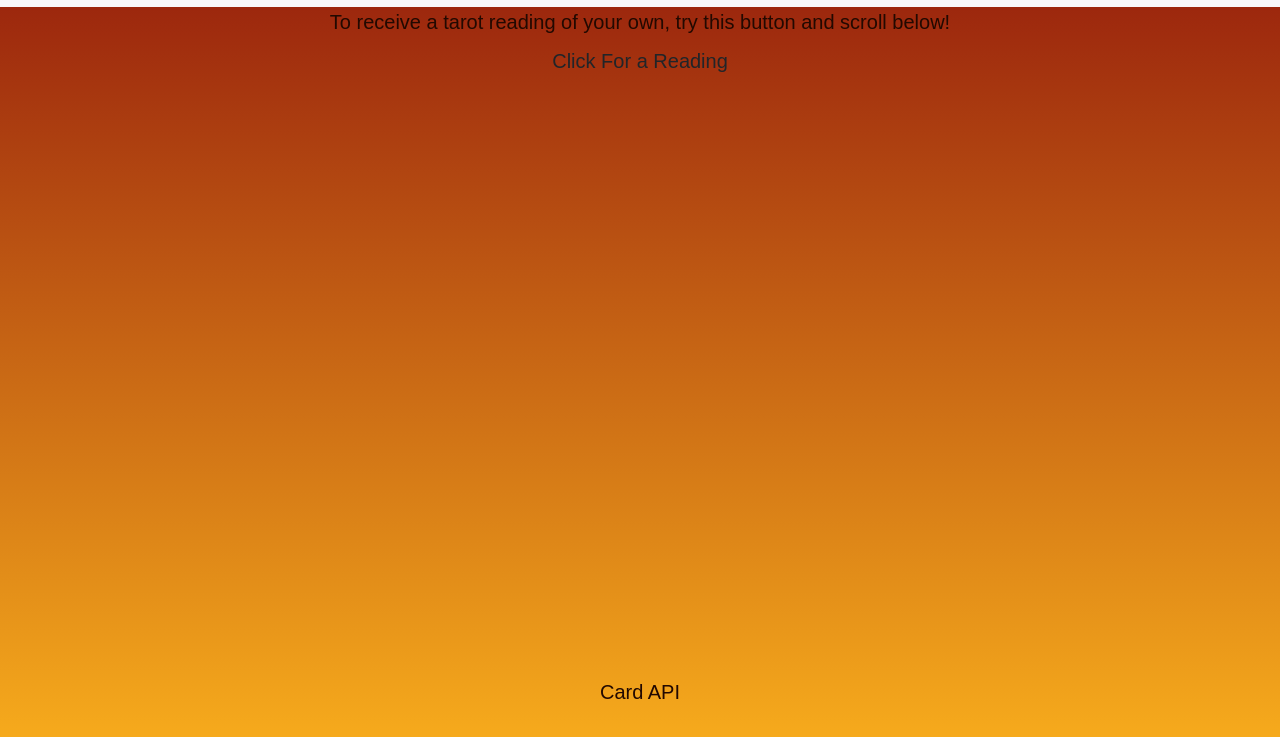
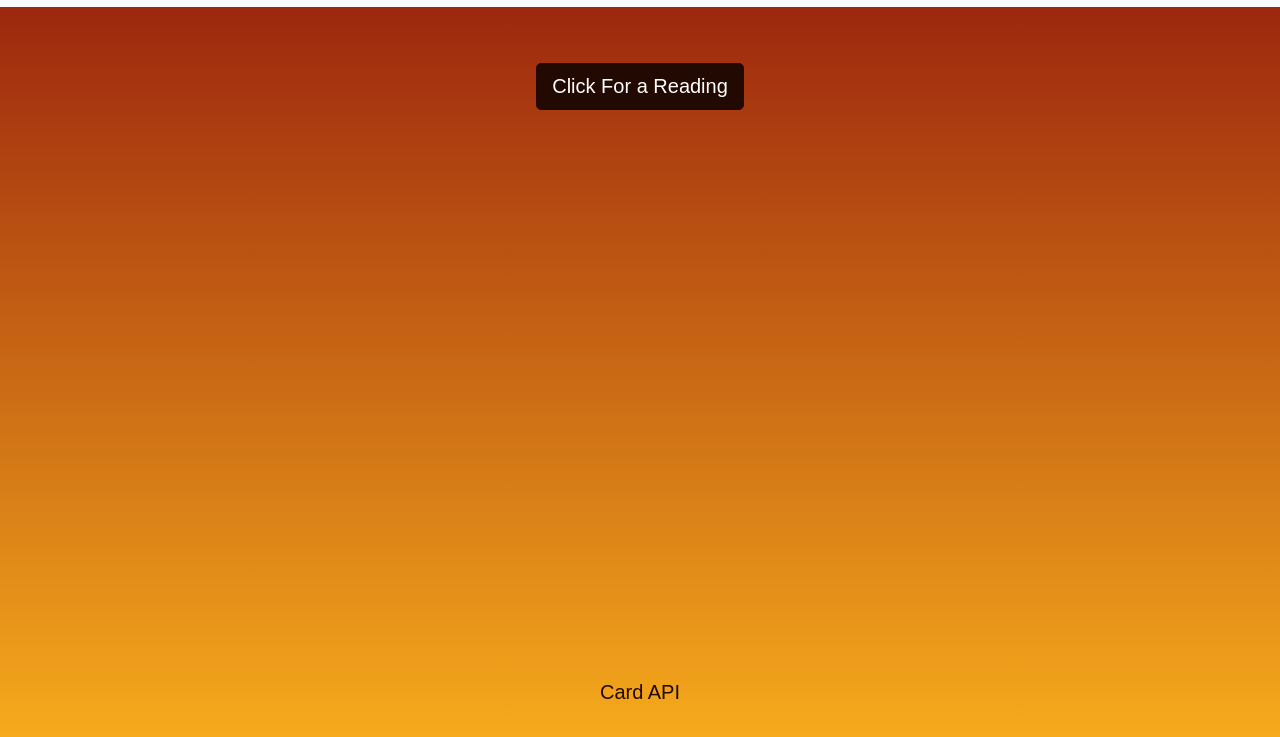
Before and after one commit to kat9513/TarocchiExpress, a website: page app/public/index.html in a window 1280 px wide. Shown: the part 63-800 px from the top of the page. Drawn offline with nearby package versions, Linux system fonts and the light colour scheme; a web font is replaced by a local one.

Commit message:
styling to cards and buttons in index.html

```diff
--- a/app/public/assets/style1.css
+++ b/app/public/assets/style1.css
@@ -43,3 +43,9 @@ footer{
 .apiLink{
   color: var(--clr-1);
 }
+
+#submit{
+  margin: 5%;
+  background-color: #220901;
+  border-color:  #220901;
+}
--- a/app/public/index.html
+++ b/app/public/index.html
@@ -41,22 +41,21 @@
 
     <div id="page-content">
 
-        <div class = "container text-center">
-            <div class="readingButton">
-            <p class="aboutButton">
-                To receive a tarot reading of your own, try this button and scroll below!
-                <br />
-                <button class="btn" id="submit">Click For a Reading</button>
+        <div class="container text-center">
 
-            </p>
+            <button type="button" class="btn btn-primary" id="submit">Click For a Reading</button>
+
+
         </div>
-        <div class="cards">
-            <div class="cardReading row">
-                <!--card reading appears here-->
+
+            <div class="cards col-10 mx-auto">
+                <div class="cardReading card-deck">
+                    <!--card reading appears here-->
+                </div>
             </div>
-        </div>
+
     </div>
-        </div>
+    </div>
 
     </div>
 
```
